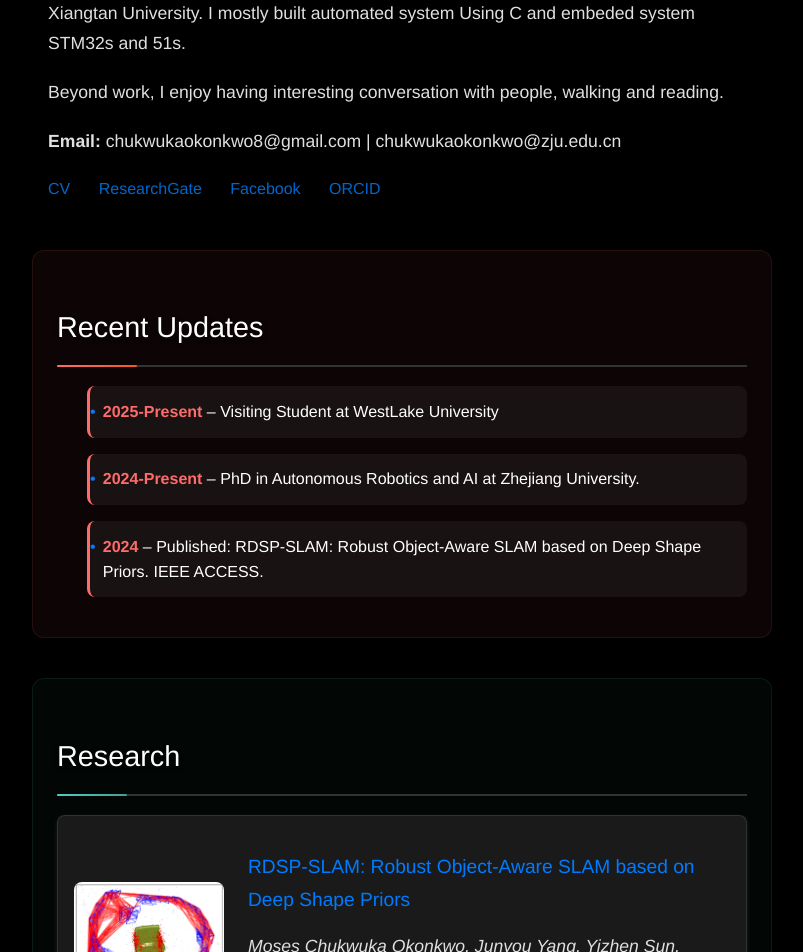
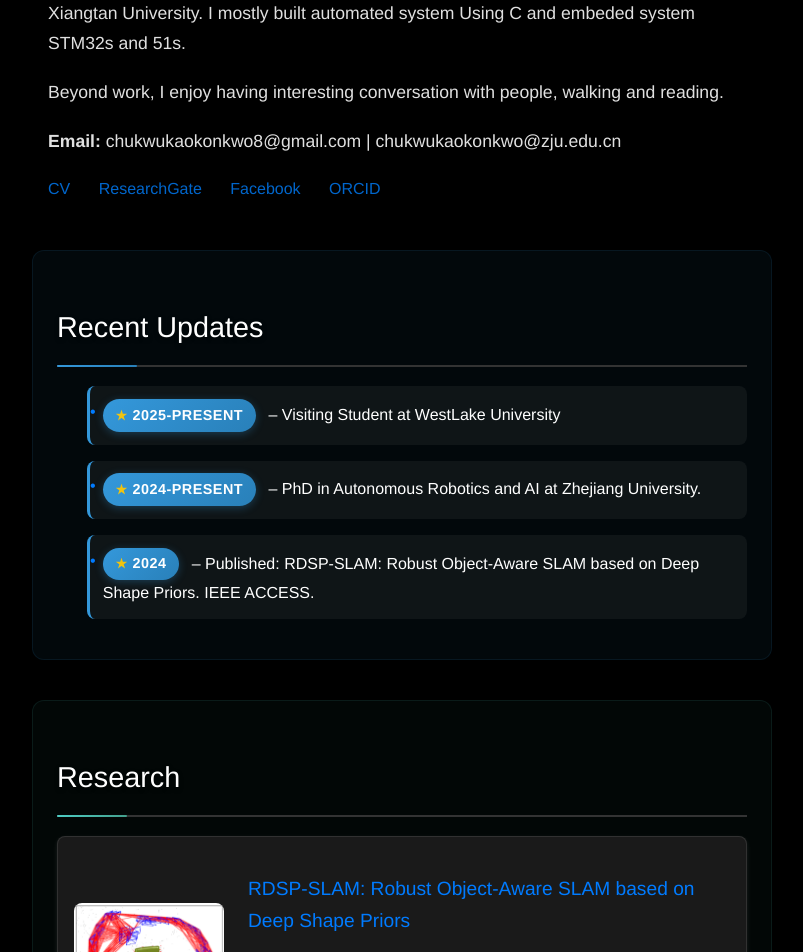
Before and after one commit to MosesChuka/MosesChuka.github.io, a Jekyll site: the page built from index.md, in a window 1280 px wide. Shown: the part 704-1656 px from the top of the page, without its empty margins (238-1041 px from the left). Built offline with Jekyll 4.4.1, drawn with Linux system fonts in a browser that asks for light colours; our own code applies the rules of GitHub Pages for plain Markdown files.

Commit message:
visual appeal

```diff
--- a/index.md
+++ b/index.md
@@ -37,9 +37,9 @@ description: Moses Chukwuka's website
 <section class="updates">
 <h2>Recent Updates</h2>
 <ul>
-<li><strong>2025-Present</strong> – Visiting Student at WestLake University</li>
-<li><strong>2024-Present</strong> – PhD in Autonomous Robotics and AI at Zhejiang University.</li>
-<li><strong>2024</strong> – Published: RDSP-SLAM: Robust Object-Aware SLAM based on Deep Shape Priors. IEEE ACCESS.</li>
+<li><strong class="feature-date">2025-Present</strong> – Visiting Student at WestLake University</li>
+<li><strong class="feature-date">2024-Present</strong> – PhD in Autonomous Robotics and AI at Zhejiang University.</li>
+<li><strong class="feature-date">2024</strong> – Published: RDSP-SLAM: Robust Object-Aware SLAM based on Deep Shape Priors. IEEE ACCESS.</li>
 </ul>
 </section>
 
--- a/static/css/styles.css
+++ b/static/css/styles.css
@@ -134,25 +134,25 @@ body.light-mode h2::after {
 
 /* Special styling for Recent Updates section */
 .updates {
-  background: rgba(255, 107, 107, 0.05);
+  background: rgba(52, 152, 219, 0.05);
   border-radius: 12px;
   padding: 1.5rem;
-  border: 1px solid rgba(255, 107, 107, 0.1);
+  border: 1px solid rgba(52, 152, 219, 0.1);
   margin-bottom: 2.5rem;
 }
 
 body.light-mode .updates {
-  background: rgba(255, 107, 107, 0.03);
-  border: 1px solid rgba(255, 107, 107, 0.15);
+  background: rgba(52, 152, 219, 0.03);
+  border: 1px solid rgba(52, 152, 219, 0.15);
 }
 
 .updates h2::after {
-  background: linear-gradient(90deg, #ff6b6b, #ee5a24);
+  background: linear-gradient(90deg, #3498db, #2980b9);
   width: 80px;
 }
 
 body.light-mode .updates h2::after {
-  background: linear-gradient(90deg, #ff6b6b, #ee5a24);
+  background: linear-gradient(90deg, #3498db, #2980b9);
 }
 
 /* Special styling for Research section */
@@ -291,7 +291,7 @@ body.light-mode p {
   padding: 0.8rem;
   background: rgba(255, 255, 255, 0.05);
   border-radius: 8px;
-  border-left: 3px solid #ff6b6b;
+  border-left: 3px solid #3498db;
   transition: all 0.3s ease;
 }
 
@@ -302,21 +302,62 @@ body.light-mode p {
 
 body.light-mode .updates ul li {
   color: #333;
-  background: rgba(255, 107, 107, 0.05);
-  border-left: 3px solid #ff6b6b;
+  background: rgba(52, 152, 219, 0.05);
+  border-left: 3px solid #3498db;
 }
 
 body.light-mode .updates ul li:hover {
-  background: rgba(255, 107, 107, 0.1);
+  background: rgba(52, 152, 219, 0.1);
 }
 
 .updates ul li strong {
-  color: #ff6b6b;
+  color: #3498db;
   font-weight: 600;
 }
 
 body.light-mode .updates ul li strong {
-  color: #e74c3c;
+  color: #2980b9;
+}
+
+/* Feature styling for important dates (2024, 2025) */
+.updates ul li strong.feature-date {
+  position: relative;
+  display: inline-block;
+  padding: 0.3rem 0.8rem;
+  background: linear-gradient(135deg, #3498db, #2980b9);
+  color: white;
+  border-radius: 20px;
+  font-size: 0.9rem;
+  font-weight: 600;
+  text-transform: uppercase;
+  letter-spacing: 0.5px;
+  box-shadow: 0 2px 8px rgba(52, 152, 219, 0.3);
+  transition: all 0.3s ease;
+  margin-right: 0.5rem;
+}
+
+.updates ul li strong.feature-date:hover {
+  transform: translateY(-2px);
+  box-shadow: 0 4px 12px rgba(52, 152, 219, 0.4);
+  background: linear-gradient(135deg, #2980b9, #1f5f8b);
+}
+
+.updates ul li strong.feature-date::before {
+  content: "★";
+  margin-right: 0.3rem;
+  color: #f1c40f;
+  font-size: 0.8rem;
+}
+
+body.light-mode .updates ul li strong.feature-date {
+  background: linear-gradient(135deg, #3498db, #2980b9);
+  color: white;
+  box-shadow: 0 2px 8px rgba(52, 152, 219, 0.2);
+}
+
+body.light-mode .updates ul li strong.feature-date:hover {
+  box-shadow: 0 4px 12px rgba(52, 152, 219, 0.3);
+  background: linear-gradient(135deg, #2980b9, #1f5f8b);
 }
 
 /* Enhanced styling for Service section list items */
```
